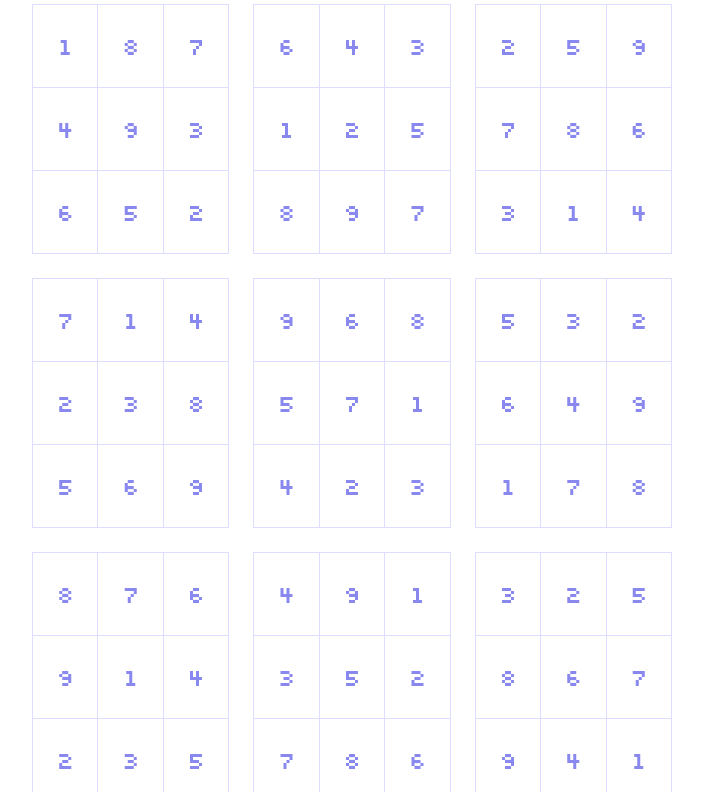
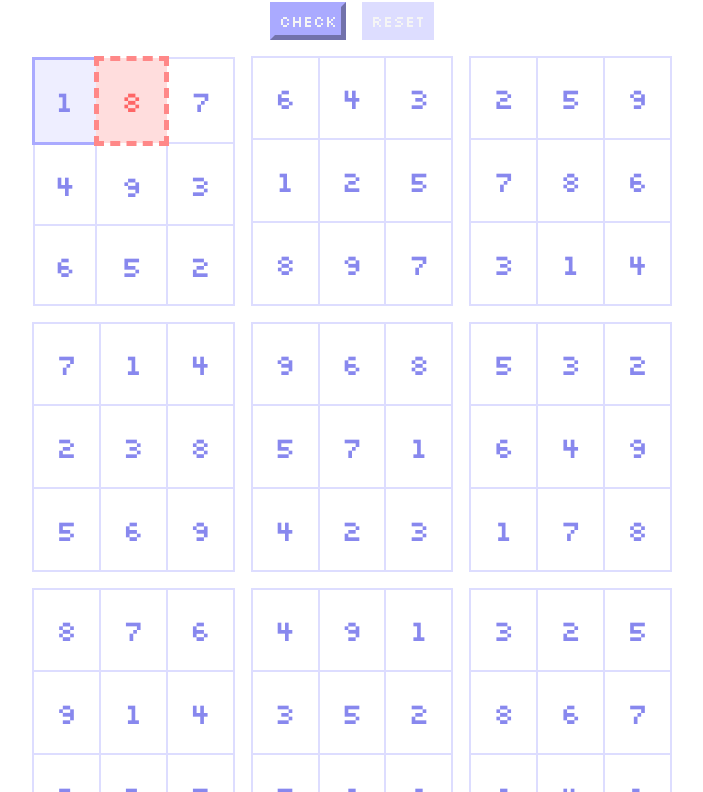
Before and after one commit to ha-nakamura112/finalproj-sudoku, a plain HTML site: page index.html in a window 1280 px wide. Shown: the part 91-883 px from the top of the page, without its empty margins (288-991 px from the left). Drawn offline with Linux system fonts and the light colour scheme.

Commit message:
Added buttons and edited CSS

```diff
--- a/index.html
+++ b/index.html
@@ -18,16 +18,17 @@
          padding: 2% 25%;
          /* position: relative; */
          display: flex;
+         justify-content: center;
          align-items: center;
          flex-wrap: wrap;
-         row-gap: 3vh;
+         row-gap: 2vh;
       }
 
       article {
          width: 100%;
          display: flex;
          justify-content: center;
-         column-gap: 3vh;
+         column-gap: 2vh;
          /* position: absolute;
          z-index: 0; */
       }
@@ -35,8 +36,33 @@
       /* Style for Title */
       h1 {
          width: 100%;
-         font-size: 26pt;
+         font-size: 30pt;
          text-align: center;
+      }
+
+      /* Style for buttons */
+      aside {
+         width: 100%;
+         display: flex;
+         justify-content: center;
+         column-gap: 2vh;
+      }
+
+      button {
+         padding: 0.5vh;
+         border: 5px outset #aaf;
+         background-color: #aaf;
+         font-size: 12pt;
+         color: whitesmoke;
+      }
+
+      button:active {
+         border: 5px inset #aaf;
+      }
+
+      :disabled {
+         border: 5px solid #ddf;
+         background-color: #ddf;
       }
 
       /* Default style for the table */
@@ -47,26 +73,20 @@
       }
 
       tr,td {
-         border: 1px solid #ddf;
+         border: 2px solid #ddf;
          color: #88e;
-         font-size: 18pt;
+         font-size: 22pt;
          text-align: center;
       }
 
-      /* .check {
-         position: absolute;
-         z-index: 1;
-      } */
-
-      /* Class for the selected cell to validate */
       .selected {
-         border: 2px solid #aaf;
+         border: 3px solid #aaf;
          background-color: #eef;
       }
 
       /* Class for the cell that has an error */
       .error {
-         border: 3px dashed #f88;
+         border: 5px dashed #f88;
          background-color: #fdd;
          color: #f66;
       }
@@ -75,34 +95,15 @@
 <body>
    <section>
       <h1>AUTOMATIC SUDOKU</h1>
-      <!-- <article class="check">
-         <table>
-            <tr>
-               <td class="error"></td>
-               <td></td>
-               <td></td>
-            </tr>
-         </table>
-         <table>
-            <tr>
-               <td></td>
-               <td></td>
-               <td></td>
-            </tr>
-         </table>
-         <table>
-            <tr>
-               <td></td>
-               <td></td>
-               <td></td>
-            </tr>
-         </table>
-      </article> -->
+      <aside>
+         <button type="button">CHECK</button>
+         <button type="button" disabled>RESET</button>
+      </aside>
       <article>
          <table>
             <tr>
-               <td>1</td>
-               <td>8</td>
+               <td class="selected">1</td>
+               <td class="error">8</td>
                <td>7</td>
             </tr>
             <tr>
```
